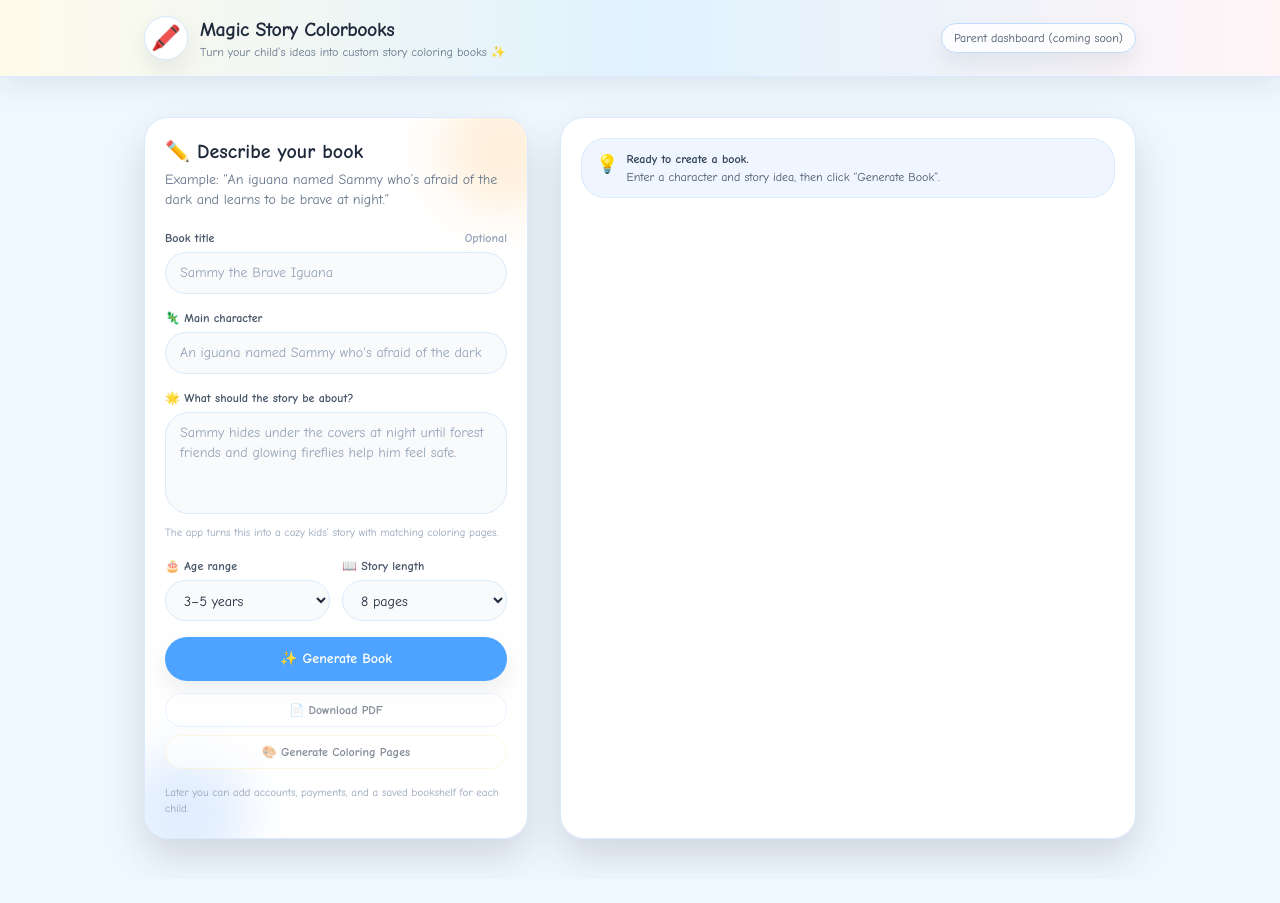
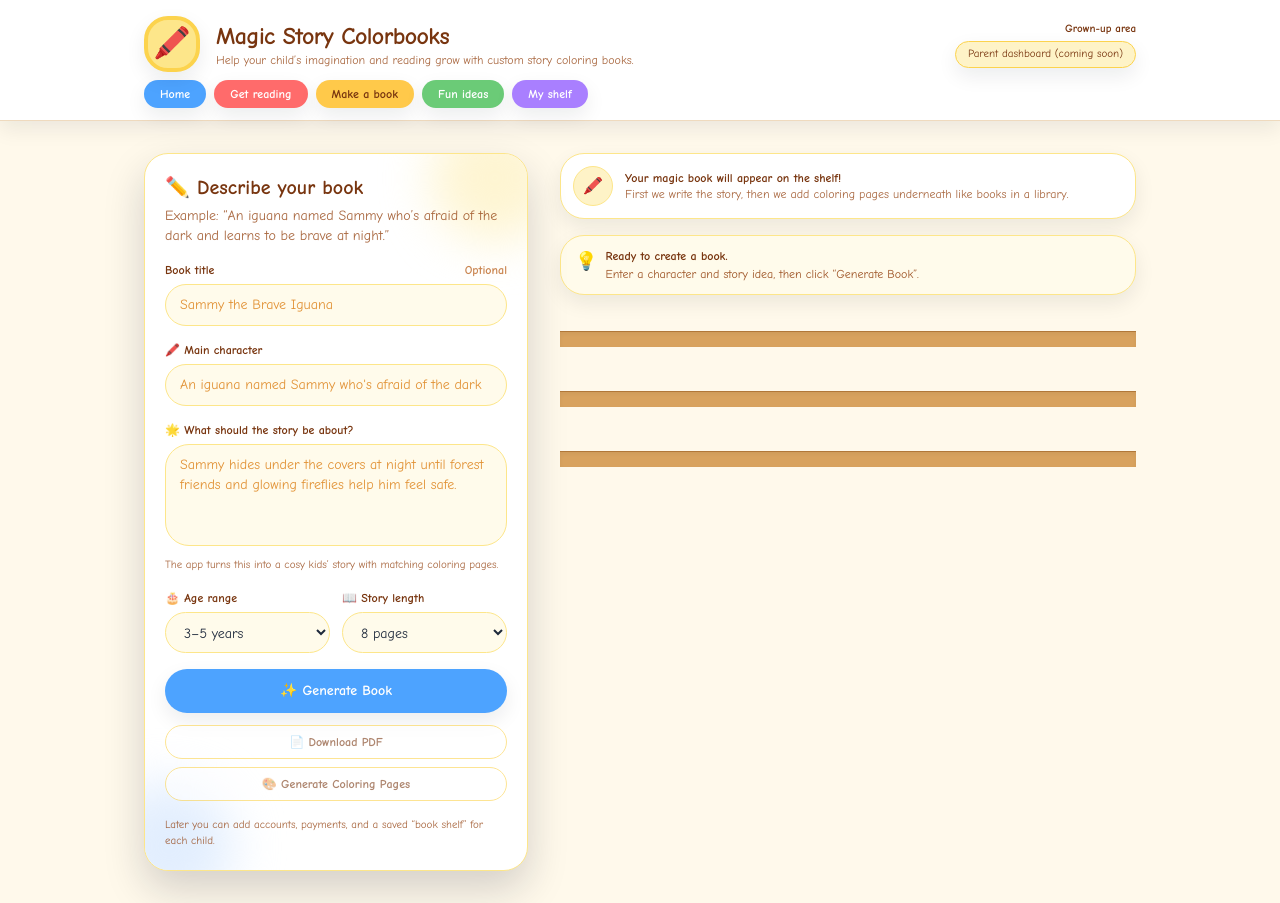
Before and after one commit to theduckverse/CustomColoringStoryBook, a website: page public/index.html in a window 1280 px wide. Before the commit the page ends 879 px from the top, so only its background shows below. Drawn offline with nearby package versions, Linux system fonts and the light colour scheme.

Commit message:
Update index.html

```diff
--- a/public/index.html
+++ b/public/index.html
@@ -14,18 +14,21 @@
           colors: {
             primary: "#4DA3FF",       // kid-friendly blue
             primaryDark: "#1E88E5",
-            accentYellow: "#FFD93D",
-            accentPink: "#FF9EE2",
-            bgLight: "#F0F8FF",
-            card: "#FFFFFF"
+            accentYellow: "#FFC94A",
+            accentRed: "#FF6B6B",
+            accentGreen: "#6BCB77",
+            accentPurple: "#A97FFF",
+            bgLight: "#FFF9EB",      // warm cream
+            wood: "#D8A25E",
+            woodDark: "#B17839"
           },
           borderRadius: {
             xl: "1rem",
             "2xl": "1.5rem",
           },
           boxShadow: {
-            soft: "0 10px 25px rgba(15, 23, 42, 0.08)",
-            heavy: "0 18px 40px rgba(15, 23, 42, 0.15)"
+            soft: "0 8px 20px rgba(15,23,42,0.08)",
+            heavy: "0 18px 40px rgba(15,23,42,0.18)"
           },
           fontFamily: {
             fun: ["\"Comic Sans MS\"", "Poppins", "system-ui", "sans-serif"]
@@ -37,90 +40,114 @@
 </head>
 <body class="min-h-screen bg-bgLight text-slate-800 font-fun">
 <div class="min-h-screen">
-  <!-- Top playful header -->
-  <header class="border-b border-blue-100 bg-gradient-to-r from-[#FFFBEB] via-[#E0F2FE] to-[#FFF5F7] sticky top-0 z-10 shadow-soft">
-    <div class="max-w-5xl mx-auto px-4 py-4 flex items-center justify-between gap-4">
-      <div class="flex items-center gap-3">
-        <div class="w-11 h-11 rounded-2xl bg-white border border-blue-100 flex items-center justify-center shadow-soft">
-          <span class="text-2xl">🖍️</span>
+  <!-- Top header + tabs -->
+  <header class="border-b border-wood/40 bg-white shadow-soft">
+    <div class="max-w-5xl mx-auto px-4 pt-4 pb-2 flex items-center gap-4">
+      <!-- Crayon mascot -->
+      <div class="relative flex items-center">
+        <div class="w-14 h-14 rounded-2xl bg-amber-200 border-4 border-amber-300 flex items-center justify-center shadow-soft">
+          <span class="text-3xl">🖍️</span>
         </div>
-        <div>
-          <h1 class="text-xl font-bold tracking-tight text-slate-800">
+      </div>
+      <div class="flex-1">
+        <h1 class="text-2xl font-bold tracking-tight text-amber-900">
           Magic Story Colorbooks
         </h1>
-          <p class="text-xs text-slate-500">
-            Turn your child’s ideas into custom story coloring books ✨
+        <p class="text-xs text-amber-800/80">
+          Help your child’s imagination and reading grow with custom story coloring books.
         </p>
       </div>
-      </div>
-      <button
-        class="hidden sm:inline-flex text-xs px-3 py-1.5 rounded-full border border-blue-200 text-slate-600 bg-white/80 hover:bg-white shadow-soft">
+      <div class="hidden md:flex flex-col items-end gap-1 text-[11px]">
+        <span class="text-amber-900 font-semibold">Grown-up area</span>
+        <button class="px-3 py-1 rounded-full border border-amber-300 text-[11px] text-amber-900 bg-amber-100 hover:bg-amber-200 shadow-soft">
           Parent dashboard (coming soon)
         </button>
       </div>
+    </div>
+
+    <!-- Color tabs -->
+    <nav class="max-w-5xl mx-auto px-4 pb-3">
+      <div class="flex flex-wrap gap-2 text-xs font-semibold">
+        <button class="px-4 py-1.5 rounded-full bg-primary text-white shadow-soft">
+          Home
+        </button>
+        <button class="px-4 py-1.5 rounded-full bg-accentRed text-white shadow-soft">
+          Get reading
+        </button>
+        <button class="px-4 py-1.5 rounded-full bg-accentYellow text-amber-900 shadow-soft">
+          Make a book
+        </button>
+        <button class="px-4 py-1.5 rounded-full bg-accentGreen text-white shadow-soft">
+          Fun ideas
+        </button>
+        <button class="px-4 py-1.5 rounded-full bg-accentPurple text-white shadow-soft">
+          My shelf
+        </button>
+      </div>
+    </nav>
   </header>
 
-  <main class="max-w-5xl mx-auto px-4 py-8 lg:py-10 flex flex-col lg:flex-row gap-8">
+  <main class="max-w-5xl mx-auto px-4 py-6 lg:py-8 flex flex-col lg:flex-row gap-8">
     <!-- LEFT: Form -->
     <section class="w-full lg:w-[40%]">
-      <div class="bg-card rounded-2xl border border-blue-100 shadow-heavy p-5 relative overflow-hidden">
-        <!-- cute background shapes -->
-        <div class="pointer-events-none absolute -top-8 -right-10 w-32 h-32 rounded-full bg-[#FFEDD5]/80 blur-xl"></div>
-        <div class="pointer-events-none absolute -bottom-10 -left-6 w-32 h-32 rounded-full bg-[#DBEAFE]/80 blur-xl"></div>
+      <div class="bg-white rounded-2xl border border-amber-200 shadow-heavy p-5 relative overflow-hidden">
+        <!-- soft background circles -->
+        <div class="pointer-events-none absolute -top-10 -right-8 w-32 h-32 rounded-full bg-[#FEF3C7]/80 blur-xl"></div>
+        <div class="pointer-events-none absolute -bottom-10 -left-10 w-32 h-32 rounded-full bg-[#DBEAFE]/80 blur-xl"></div>
 
         <div class="relative">
-          <h2 class="text-xl font-bold mb-1 flex items-center gap-2">
+          <h2 class="text-xl font-bold mb-1 flex items-center gap-2 text-amber-900">
             ✏️ Describe your book
           </h2>
-          <p class="text-sm text-slate-500 mb-5">
+          <p class="text-sm text-amber-800/80 mb-4">
             Example: “An iguana named Sammy who’s afraid of the dark and learns to be brave at night.”
           </p>
 
           <form id="book-form" class="space-y-4">
             <div>
-              <label class="text-xs font-semibold text-slate-600 flex justify-between mb-1.5">
+              <label class="text-xs font-semibold text-amber-900 flex justify-between mb-1.5">
                 <span>Book title</span>
-                <span class="text-slate-400">Optional</span>
+                <span class="text-amber-700/70">Optional</span>
               </label>
               <input
                 id="title"
                 type="text"
                 placeholder="Sammy the Brave Iguana"
-                class="w-full text-sm px-3.5 py-2.5 rounded-2xl bg-[#F9FAFB] border border-blue-100 focus:outline-none focus:border-primary focus:ring-2 focus:ring-primary/30 placeholder:text-slate-400" />
+                class="w-full text-sm px-3.5 py-2.5 rounded-2xl bg-[#FFFBEB] border border-amber-200 focus:outline-none focus:border-primary focus:ring-2 focus:ring-primary/30 placeholder:text-amber-600/80" />
             </div>
 
             <div>
-              <label class="text-xs font-semibold text-slate-600 mb-1.5 block">
-                🦎 Main character
+              <label class="text-xs font-semibold text-amber-900 mb-1.5 block">
+                🖍️ Main character
               </label>
               <input
                 id="main-character"
                 type="text"
                 placeholder="An iguana named Sammy who's afraid of the dark"
-                class="w-full text-sm px-3.5 py-2.5 rounded-2xl bg-[#F9FAFB] border border-blue-100 focus:outline-none focus:border-primary focus:ring-2 focus:ring-primary/30 placeholder:text-slate-400" />
+                class="w-full text-sm px-3.5 py-2.5 rounded-2xl bg-[#FFFBEB] border border-amber-200 focus:outline-none focus:border-primary focus:ring-2 focus:ring-primary/30 placeholder:text-amber-600/80" />
             </div>
 
             <div>
-              <label class="text-xs font-semibold text-slate-600 mb-1.5 block">
+              <label class="text-xs font-semibold text-amber-900 mb-1.5 block">
                 🌟 What should the story be about?
               </label>
               <textarea
                 id="story-idea"
                 rows="4"
                 placeholder="Sammy hides under the covers at night until forest friends and glowing fireflies help him feel safe."
-                class="w-full text-sm px-3.5 py-2.5 rounded-2xl bg-[#F9FAFB] border border-blue-100 focus:outline-none focus:border-primary focus:ring-2 focus:ring-primary/30 placeholder:text-slate-400 resize-none"></textarea>
-              <p class="mt-1 text-[11px] text-slate-400">
-                The app turns this into a cozy kids’ story with matching coloring pages.
+                class="w-full text-sm px-3.5 py-2.5 rounded-2xl bg-[#FFFBEB] border border-amber-200 focus:outline-none focus:border-primary focus:ring-2 focus:ring-primary/30 placeholder:text-amber-600/80 resize-none"></textarea>
+              <p class="mt-1 text-[11px] text-amber-800/80">
+                The app turns this into a cosy kids’ story with matching coloring pages.
               </p>
             </div>
 
             <div class="grid grid-cols-2 gap-3">
               <div>
-                <label class="text-xs font-semibold text-slate-600 mb-1.5 block">
+                <label class="text-xs font-semibold text-amber-900 mb-1.5 block">
                   🎂 Age range
                 </label>
                 <select id="age-range"
-                        class="w-full text-sm px-3.5 py-2.5 rounded-2xl bg-[#F9FAFB] border border-blue-100 focus:outline-none focus:border-primary focus:ring-2 focus:ring-primary/30">
+                        class="w-full text-sm px-3.5 py-2.5 rounded-2xl bg-[#FFFBEB] border border-amber-200 focus:outline-none focus:border-primary focus:ring-2 focus:ring-primary/30">
                   <option value="3-5">3–5 years</option>
                   <option value="5-7">5–7 years</option>
                   <option value="7-9">7–9 years</option>
@@ -128,11 +155,11 @@
               </div>
 
               <div>
-                <label class="text-xs font-semibold text-slate-600 mb-1.5 block">
+                <label class="text-xs font-semibold text-amber-900 mb-1.5 block">
                   📖 Story length
                 </label>
                 <select id="page-count"
-                        class="w-full text-sm px-3.5 py-2.5 rounded-2xl bg-[#F9FAFB] border border-blue-100 focus:outline-none focus:border-primary focus:ring-2 focus:ring-primary/30">
+                        class="w-full text-sm px-3.5 py-2.5 rounded-2xl bg-[#FFFBEB] border border-amber-200 focus:outline-none focus:border-primary focus:ring-2 focus:ring-primary/30">
                   <option value="8">8 pages</option>
                   <option value="12">12 pages</option>
                   <option value="16">16 pages</option>
@@ -151,103 +178,138 @@
 
           <button
             id="download-pdf-btn"
-            class="w-full mt-3 inline-flex items-center justify-center gap-2 text-xs font-semibold rounded-2xl px-4 py-2 bg-white border border-blue-100 text-slate-700 hover:bg-blue-50 transition disabled:opacity-60 disabled:cursor-not-allowed"
+            class="w-full mt-3 inline-flex items-center justify-center gap-2 text-xs font-semibold rounded-2xl px-4 py-2 bg-white border border-amber-300 text-amber-900 hover:bg-amber-50 transition disabled:opacity-60 disabled:cursor-not-allowed"
             disabled>
             📄 Download PDF
           </button>
 
           <button
             id="generate-images-btn"
-            class="w-full mt-2 inline-flex items-center justify-center gap-2 text-xs font-semibold rounded-2xl px-4 py-2 bg-white border border-amber-100 text-slate-700 hover:bg-amber-50 transition disabled:opacity-60 disabled:cursor-not-allowed"
+            class="w-full mt-2 inline-flex items-center justify-center gap-2 text-xs font-semibold rounded-2xl px-4 py-2 bg-white border border-amber-300 text-amber-900 hover:bg-amber-50 transition disabled:opacity-60 disabled:cursor-not-allowed"
             disabled>
             🎨 Generate Coloring Pages
           </button>
 
-          <p class="mt-4 text-[11px] text-slate-400">
-            Later you can add accounts, payments, and a saved bookshelf for each child.
+          <p class="mt-4 text-[11px] text-amber-800/80">
+            Later you can add accounts, payments, and a saved “book shelf” for each child.
           </p>
         </div>
       </div>
     </section>
 
-    <!-- RIGHT: Output -->
-    <section class="w-full lg:w-[60%]">
-      <div class="bg-card rounded-2xl border border-blue-100 shadow-heavy p-5 flex flex-col h-full">
+    <!-- RIGHT: Shelf + output -->
+    <section class="w-full lg:w-[60%] space-y-4">
+      <!-- Speech bubble hint -->
+      <div class="bg-white rounded-2xl border border-amber-200 shadow-soft p-3 flex items-center gap-3">
+        <div class="w-10 h-10 rounded-full bg-amber-100 flex items-center justify-center border border-amber-200">
+          🖍️
+        </div>
+        <div class="text-xs">
+          <p class="font-semibold text-amber-900">Your magic book will appear on the shelf!</p>
+          <p class="text-amber-800/80">
+            First we write the story, then we add coloring pages underneath like books in a library.
+          </p>
+        </div>
+      </div>
+
       <!-- Status -->
       <div id="status-bar"
-             class="mb-4 rounded-2xl border border-blue-100 bg-[#EFF6FF] px-3.5 py-3 flex items-start gap-2 text-xs text-slate-700">
+           class="rounded-2xl border border-amber-200 bg-[#FFFBEB] px-3.5 py-3 flex items-start gap-2 text-xs text-amber-900 shadow-soft">
         <span id="status-icon" class="text-lg">💡</span>
         <div>
           <p id="status-title" class="font-semibold">Ready to create a book.</p>
-            <p id="status-text" class="text-slate-600 mt-0.5">
+          <p id="status-text" class="text-amber-800/90 mt-0.5">
             Enter a character and story idea, then click “Generate Book”.
           </p>
         </div>
       </div>
 
-        <!-- Generated content -->
-        <div id="output-container" class="flex-1 overflow-auto space-y-4 pr-1">
-          <!-- Story -->
-          <div id="story-card" class="hidden bg-white rounded-2xl border border-blue-100 p-4">
+      <!-- Shelf area -->
+      <div class="bg-transparent flex-1 flex flex-col gap-6">
+        <!-- Top shelf: story book -->
+        <div class="relative pb-6">
+          <!-- wooden plank -->
+          <div class="absolute left-0 right-0 bottom-0 h-4 bg-wood border-t border-woodDark shadow-inner"></div>
+
+          <div class="flex gap-4 px-2 pb-3">
+            <!-- Story book card (looks like a book on the shelf) -->
+            <div id="story-card"
+                 class="hidden bg-white rounded-xl border-2 border-amber-300 shadow-heavy p-4 w-full max-w-sm">
               <div class="flex items-center justify-between gap-3 mb-2">
                 <div>
-                <p class="text-[11px] uppercase tracking-[0.12em] text-slate-400 mb-0.5 flex items-center gap-1">
-                  <span>Story</span> <span>📖</span>
+                  <p class="text-[11px] uppercase tracking-[0.12em] text-amber-700 mb-0.5 flex items-center gap-1">
+                    <span>Story book</span> <span>📖</span>
                   </p>
-                <h3 id="story-title" class="text-lg font-bold text-slate-800">Title</h3>
-                <p id="story-tagline" class="text-xs text-slate-500 mt-1"></p>
+                  <h3 id="story-title" class="text-lg font-bold text-amber-900">Title</h3>
+                  <p id="story-tagline" class="text-xs text-amber-800 mt-1"></p>
                 </div>
-              <span class="text-[11px] rounded-full px-2.5 py-1 bg-blue-50 text-slate-700 border border-blue-100">
-                AI generated
+                <span class="text-[11px] rounded-full px-2.5 py-1 bg-blue-50 text-blue-700 border border-blue-200">
+                  AI made
                 </span>
               </div>
-            <div id="story-body" class="space-y-3 text-sm leading-relaxed text-slate-700">
+              <div id="story-body" class="space-y-3 text-sm leading-relaxed text-amber-900">
                 <!-- paragraphs -->
               </div>
             </div>
+          </div>
+        </div>
 
-          <!-- Coloring prompts -->
-          <div id="prompts-card" class="hidden bg-white rounded-2xl border border-blue-100 p-4">
+        <!-- Middle shelf: prompts -->
+        <div class="relative pb-6">
+          <div class="absolute left-0 right-0 bottom-0 h-4 bg-wood border-t border-woodDark shadow-inner"></div>
+
+          <div class="flex gap-4 px-2 pb-3">
+            <div id="prompts-card"
+                 class="hidden bg-white rounded-xl border-2 border-amber-300 p-4 w-full">
               <div class="flex items-center justify-between gap-3 mb-2">
                 <div>
-                <p class="text-[11px] uppercase tracking-[0.12em] text-slate-400 mb-0.5 flex items-center gap-1">
-                  <span>Coloring pages</span> <span>🖍️</span>
+                  <p class="text-[11px] uppercase tracking-[0.12em] text-amber-700 mb-0.5 flex items-center gap-1">
+                    <span>Coloring page ideas</span> <span>🖍️</span>
                   </p>
-                <h3 class="text-lg font-bold text-slate-800">Page-by-page prompts</h3>
+                  <h3 class="text-lg font-bold text-amber-900">Page-by-page prompts</h3>
                 </div>
-              <span class="text-[11px] rounded-full px-2.5 py-1 bg-amber-50 text-slate-700 border border-amber-100">
+                <span class="text-[11px] rounded-full px-2.5 py-1 bg-amber-50 text-amber-900 border border-amber-200">
                   Line-art style
                 </span>
               </div>
-            <p class="text-xs text-slate-500 mb-2">
+              <p class="text-xs text-amber-800/90 mb-2">
                 Each prompt is written for a black-and-white, thick-outline coloring page.
               </p>
-            <ol id="prompts-list" class="space-y-2 text-sm list-decimal list-inside text-slate-700">
+              <ol id="prompts-list" class="space-y-2 text-sm list-decimal list-inside text-amber-900">
                 <!-- li items -->
               </ol>
             </div>
+          </div>
+        </div>
 
-          <!-- Coloring images -->
-          <div id="images-card" class="hidden bg-white rounded-2xl border border-blue-100 p-4">
+        <!-- Bottom shelf: images -->
+        <div class="relative pb-6">
+          <div class="absolute left-0 right-0 bottom-0 h-4 bg-wood border-t border-woodDark shadow-inner"></div>
+
+          <div class="flex gap-4 px-2 pb-3">
+            <div id="images-card"
+                 class="hidden bg-white rounded-xl border-2 border-amber-300 p-4 w-full">
               <div class="flex items-center justify-between gap-3 mb-2">
                 <div>
-                <p class="text-[11px] uppercase tracking-[0.12em] text-slate-400 mb-0.5 flex items-center gap-1">
+                  <p class="text-[11px] uppercase tracking-[0.12em] text-amber-700 mb-0.5 flex items-center gap-1">
                     <span>Coloring images</span> <span>🎨</span>
                   </p>
-                <h3 class="text-lg font-bold text-slate-800">AI-generated pages</h3>
+                  <h3 class="text-lg font-bold text-amber-900">AI-generated pages</h3>
                 </div>
-              <span class="text-[11px] rounded-full px-2.5 py-1 bg-pink-50 text-slate-700 border border-pink-100">
+                <span class="text-[11px] rounded-full px-2.5 py-1 bg-pink-50 text-pink-700 border border-pink-200">
                   Preview only
                 </span>
               </div>
-            <p class="text-xs text-slate-500 mb-2">
-              These previews come from the page prompts. You can save them and use them in your print layout.
+              <p class="text-xs text-amber-800/90 mb-2">
+                These previews come from your prompts. You can save them and use them in a print layout.
               </p>
               <div id="images-grid" class="grid grid-cols-1 sm:grid-cols-2 gap-4">
                 <!-- images go here -->
               </div>
             </div>
           </div>
+        </div>
+
       </div>
     </section>
   </main>
@@ -298,7 +360,7 @@
     storyBodyEl.innerHTML = "";
     (paragraphs || []).forEach(p => {
       const para = document.createElement("p");
-      para.className = "text-slate-700";
+      para.className = "text-amber-900";
       para.textContent = p;
       storyBodyEl.appendChild(para);
     });
@@ -307,7 +369,7 @@
     promptsList.innerHTML = "";
     (prompts || []).forEach(item => {
       const li = document.createElement("li");
-      li.className = "text-slate-700";
+      li.className = "text-amber-900";
       li.innerHTML = `<span class="font-semibold">Page ${item.page}:</span> ${item.prompt}`;
       promptsList.appendChild(li);
     });
@@ -318,7 +380,7 @@
     setStatus({
       icon: "✅",
       title: "Book generated.",
-      text: "Review the story and coloring prompts below. You can also download a simple PDF."
+      text: "Your story is sitting on the shelf! Check the story and coloring prompts below."
     });
 
     lastBookData = data;
@@ -338,8 +400,8 @@
     if (!mainCharacter.trim() && !storyIdea.trim()) {
       setStatus({
         icon: "⚠️",
-        title: "Tell the AI something to work with.",
-        text: "Add a main character, a fear, or a situation you want the story to be about."
+        title: "Tell the crayon more!",
+        text: "Add a main character, a feeling, or a problem you want the story to be about."
       });
       return;
     }
@@ -351,8 +413,8 @@
 
     setStatus({
       icon: "✨",
-      title: "Generating your custom story coloring book…",
-      text: "Talking to the AI to create a full story and page-by-page coloring prompts."
+      title: "Writing your magic story…",
+      text: "Your crayon helper is asking the AI to write a cosy story with page-by-page coloring prompts."
     });
 
     try {
@@ -384,7 +446,7 @@
     imagesGrid.innerHTML = "";
     images.forEach((img) => {
       const wrapper = document.createElement("figure");
-      wrapper.className = "border border-blue-100 rounded-2xl overflow-hidden bg-[#F9FAFB]";
+      wrapper.className = "border border-amber-200 rounded-xl overflow-hidden bg-[#FFFBEB]";
 
       const imageEl = document.createElement("img");
       imageEl.src = img.url;
@@ -392,7 +454,7 @@
       imageEl.className = "w-full h-auto block";
 
       const caption = document.createElement("figcaption");
-      caption.className = "text-xs text-slate-500 px-3 py-2";
+      caption.className = "text-xs text-amber-800 px-3 py-2";
       caption.textContent = `Page ${img.page}`;
 
       wrapper.appendChild(imageEl);
@@ -404,8 +466,8 @@
 
     setStatus({
       icon: "🖍️",
-      title: "Coloring pages generated.",
-      text: "These previews are based on your prompts. You can save them and use them in your print-ready layout."
+      title: "Coloring pages ready.",
+      text: "Your coloring pages are now sitting on the bottom shelf. You can save them for printing."
     });
   }
 
@@ -447,8 +509,8 @@
     imagesBtn.disabled = true;
     setStatus({
       icon: "✨",
-      title: "Generating coloring page images…",
-      text: "Using your prompts to create coloring page previews."
+      title: "Making coloring pages…",
+      text: "Using your prompts to create coloring page previews for the bottom shelf."
     });
 
     try {
```
Lines whose indentation alone changed are shown as unchanged.
